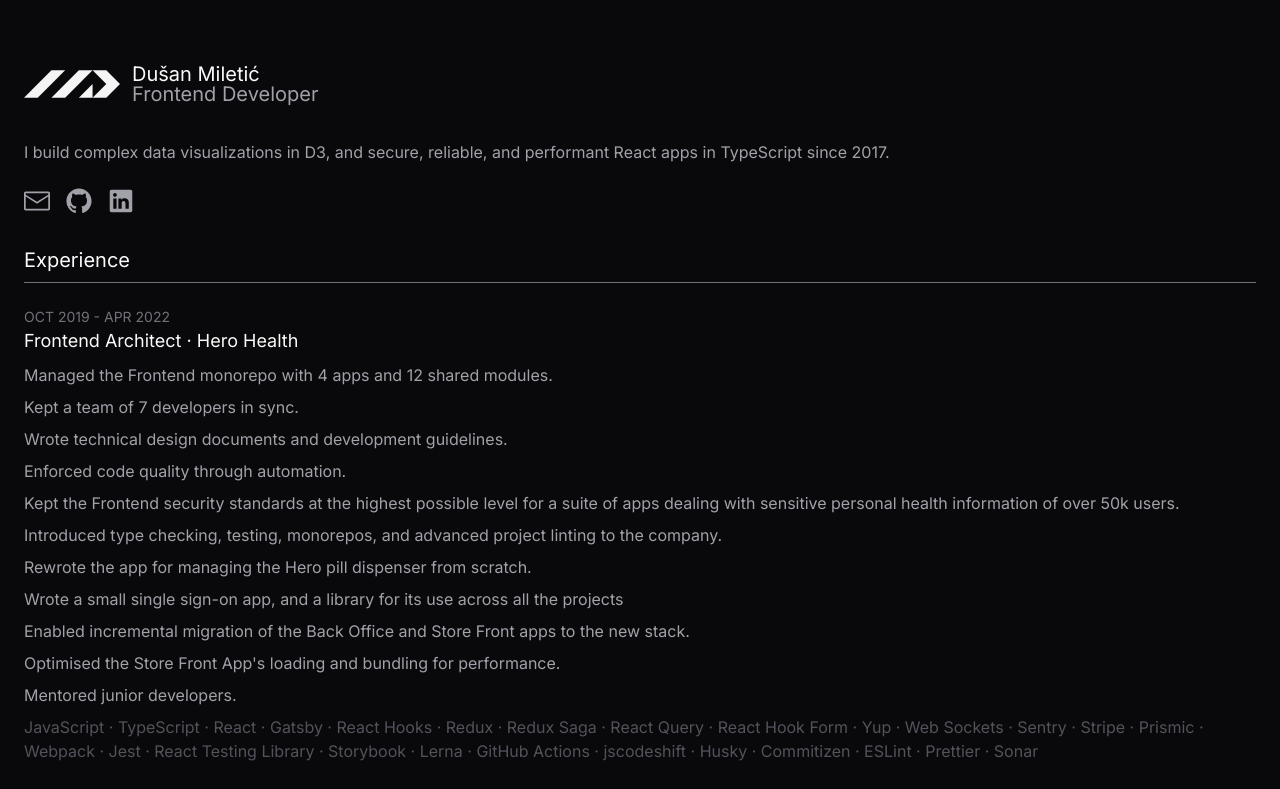
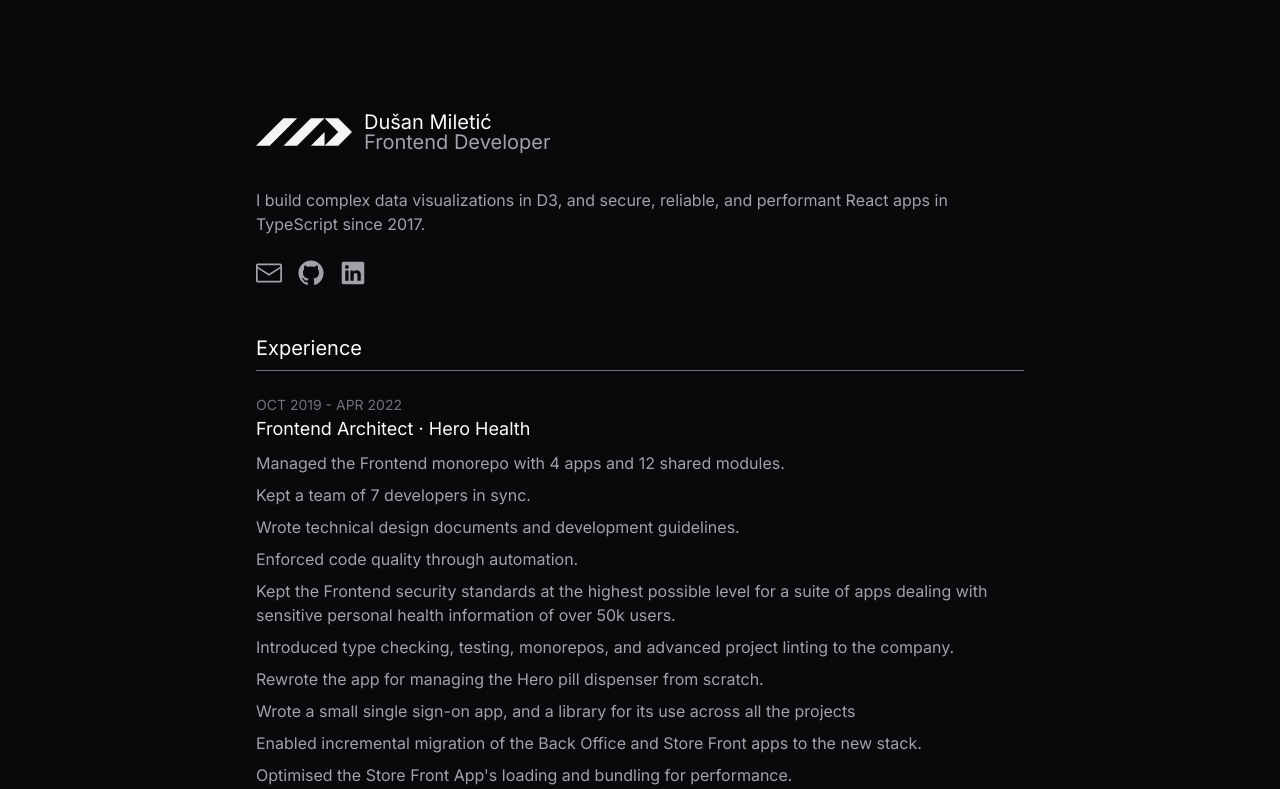
Before and after one commit to miletich/miletich, a Next.js app in the folder apps/web/: page / in a window 1280 px wide. Shown: the top 789 px of the page. Built offline with nearby package versions, Linux system fonts and the light colour scheme.

Commit message:
feat(web): tablet styles

```diff
--- a/apps/web/app/components/Article.tsx
+++ b/apps/web/app/components/Article.tsx
@@ -7,7 +7,11 @@
   ref
 ) {
   return (
-    <article ref={ref} className={`mb-8 ${className}`} {...rest}>
+    <article
+      ref={ref}
+      className={`mb-8 md:mb-10 lg:mb-12 ${className}`}
+      {...rest}
+    >
       {children}
     </article>
   );
--- a/apps/web/app/layout.tsx
+++ b/apps/web/app/layout.tsx
@@ -18,7 +18,9 @@
   return (
     <html lang="en">
       <body className={`${inter.className} bg-zinc-950 text-zinc-400`}>
-        <div className="px-6">{children}</div>
+        <div className="mx-6 mt-16 md:max-w-2xl md:mx-auto md:mt-24 lg:max-w-3xl lg:mt-28 ">
+          {children}
+        </div>
       </body>
     </html>
   );
--- a/apps/web/app/page.tsx
+++ b/apps/web/app/page.tsx
@@ -7,11 +7,13 @@
   return (
     <>
       <Header />
-      <main>
-        <Experience />
-        <Skills />
-      </main>
-      <Footer />
+      <div>
+        <main>
+          <Experience />
+          <Skills />
+        </main>
+        <Footer />
+      </div>
     </>
   );
 }
--- a/apps/web/app/sections/Header.tsx
+++ b/apps/web/app/sections/Header.tsx
@@ -15,8 +15,8 @@
 export default function Header(): JSX.Element {
   return (
     <header>
-      <div className="flex mt-16 mb-9">
-        <Logo className="fill-zinc-100 max-w-[6rem] mr-3" />
+      <div className="flex mb-9">
+        <Logo className="fill-zinc-100 w-24 h-10 mr-3" />
         <div>
           <H1 className="leading-5">Dušan Miletić</H1>
           <H2 className="[&&]:mb-0 [&&]:text-zinc-400 leading-5">
```
